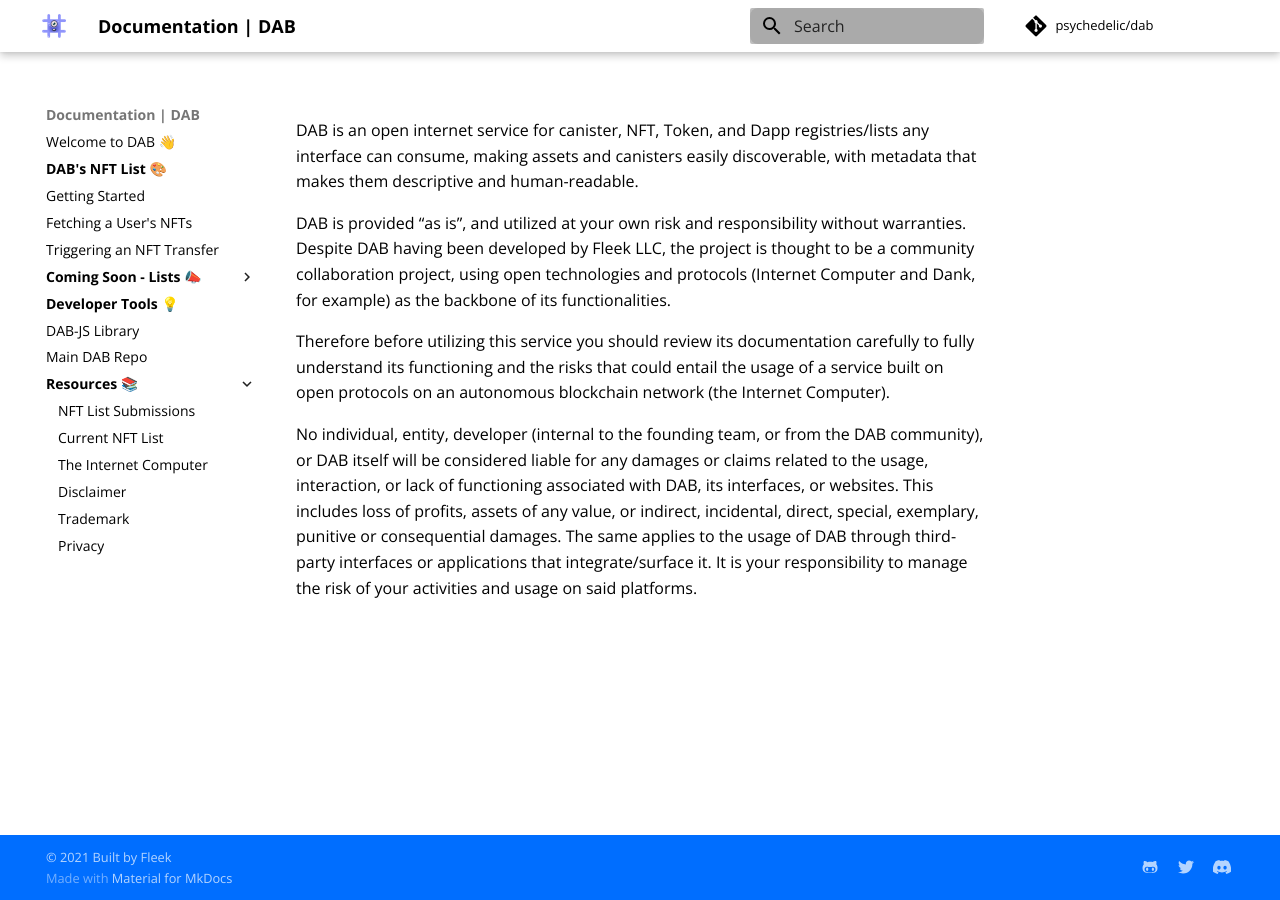
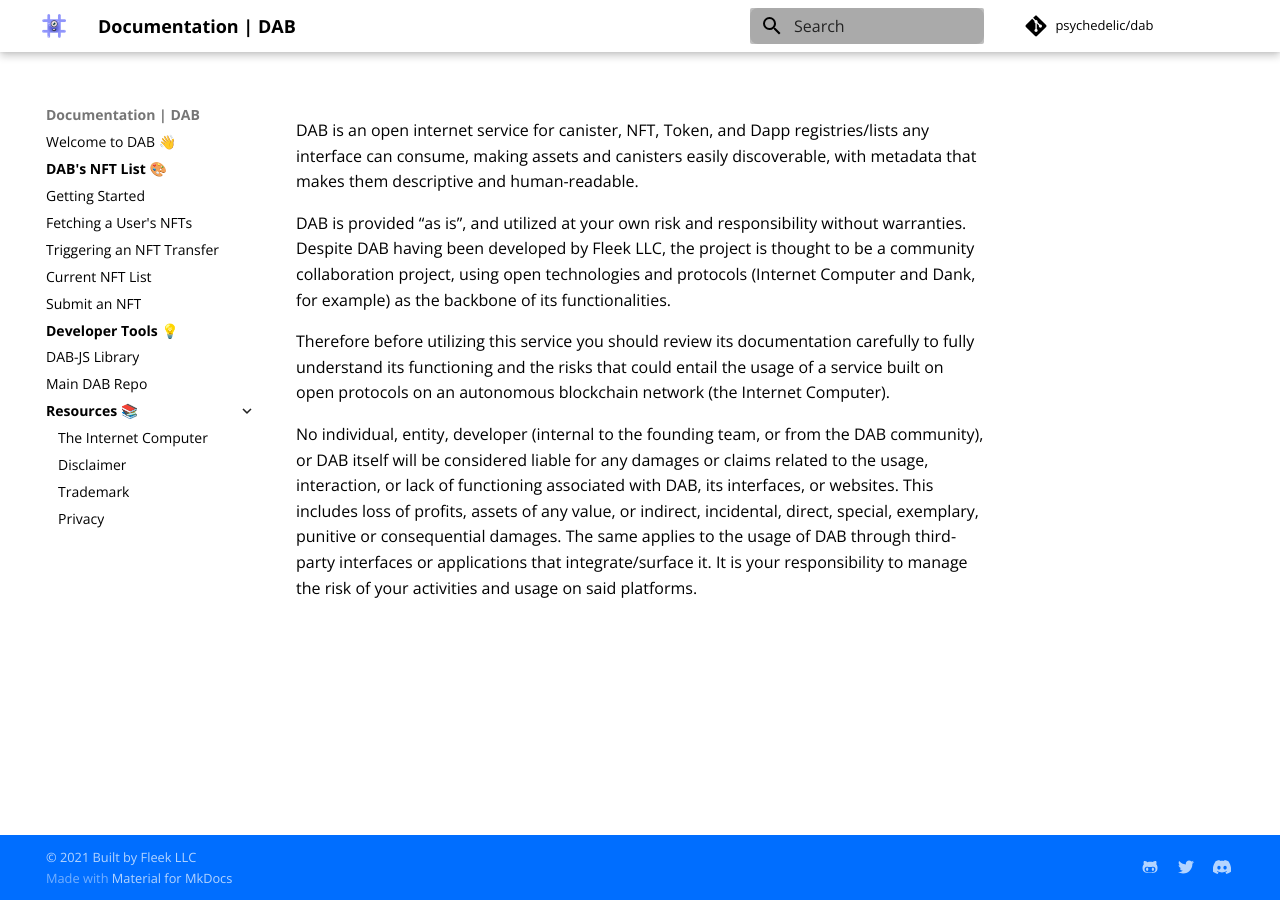
Before and after one commit to Psychedelic/dab-docs, an MkDocs documentation site: the page built from docs/resources/disclaimer.md, in a window 1280 px wide. Built offline with MkDocs 1.6.1 and Material for MkDocs 9.7.7, drawn with Linux system fonts in a browser that asks for light colours; comment, search, counter and statistics services are not loaded.

Commit message:
image edit

```diff
--- a/mkdocs.yml
+++ b/mkdocs.yml
@@ -2,7 +2,7 @@ site_name: "Documentation | DAB"
 site_author: dab.ooo
 site_description: All the data an IC app needs to make seamless experiences, accessible directly on the IC. Canister, NFT, Token, and Dapp registries & lists.
 site_url: https://docs.plugwallet.ooo/
-copyright: '© 2021 Built by Fleek'
+copyright: '© 2021 Built by Fleek LLC'
 repo_name: psychedelic/dab
 repo_url: https://github.com/psychedelic/dab
 theme:
@@ -23,21 +23,17 @@ markdown_extensions:
   - toc:
       permalink: true
 nav:
-  - Welcome to DAB 👋: "#"
+  - Welcome to DAB 👋: index.md
   - <b>DAB's NFT List</b> 🎨: "#"
   - Getting Started: nft-list/getting-started.md
   - Fetching a User's NFTs: nft-list/getting-started/#2-fetching-all-nfts-the-user-owns-getallusernfts
   - Triggering an NFT Transfer: nft-list/getting-started/#3-triggering-a-transfer-for-an-nft-transfer
-  - <b>Coming Soon - Lists</b> 📣:
-    - Token List: "https://dab-ooo.typeform.com/token-list"
-    - Canister List: "https://dab-ooo.typeform.com/canister-list"
-    - Dapp List: "https://dab-ooo.typeform.com/dapp-list"
+  - Current NFT List: "https://github.com/Psychedelic/dab/"
+  - Submit an NFT: "https://dab-ooo.typeform.com/nft-list"
   - <b>Developer Tools</b> 💡: "#"
   - DAB-JS Library: https://github.com/Psychedelic/DAB-js/
   - Main DAB Repo: https://github.com/Psychedelic/DAB/
   - <b>Resources</b> 📚:
-    - NFT List Submissions: "https://dab-ooo.typeform.com/nft-list"
-    - Current NFT List: "https://github.com/Psychedelic/dab/"
     - The Internet Computer: "https://dfinity.org/faq"
     - Disclaimer: resources/disclaimer.md
     - Trademark: resources/trademark.md
```
Also changed, not shown: docs/index.md (+11 -2 lines), docs/imgs/main.png (added).
